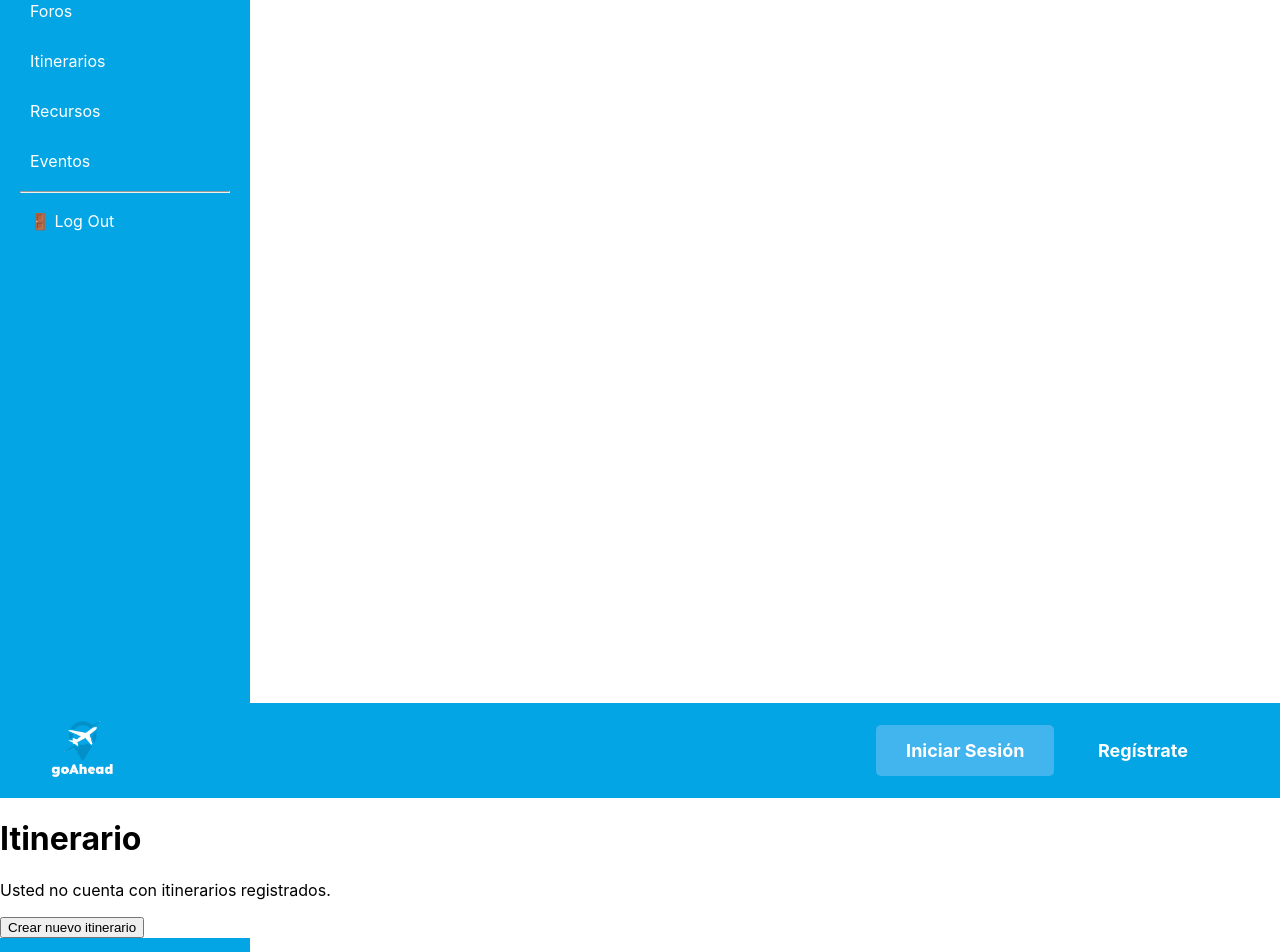
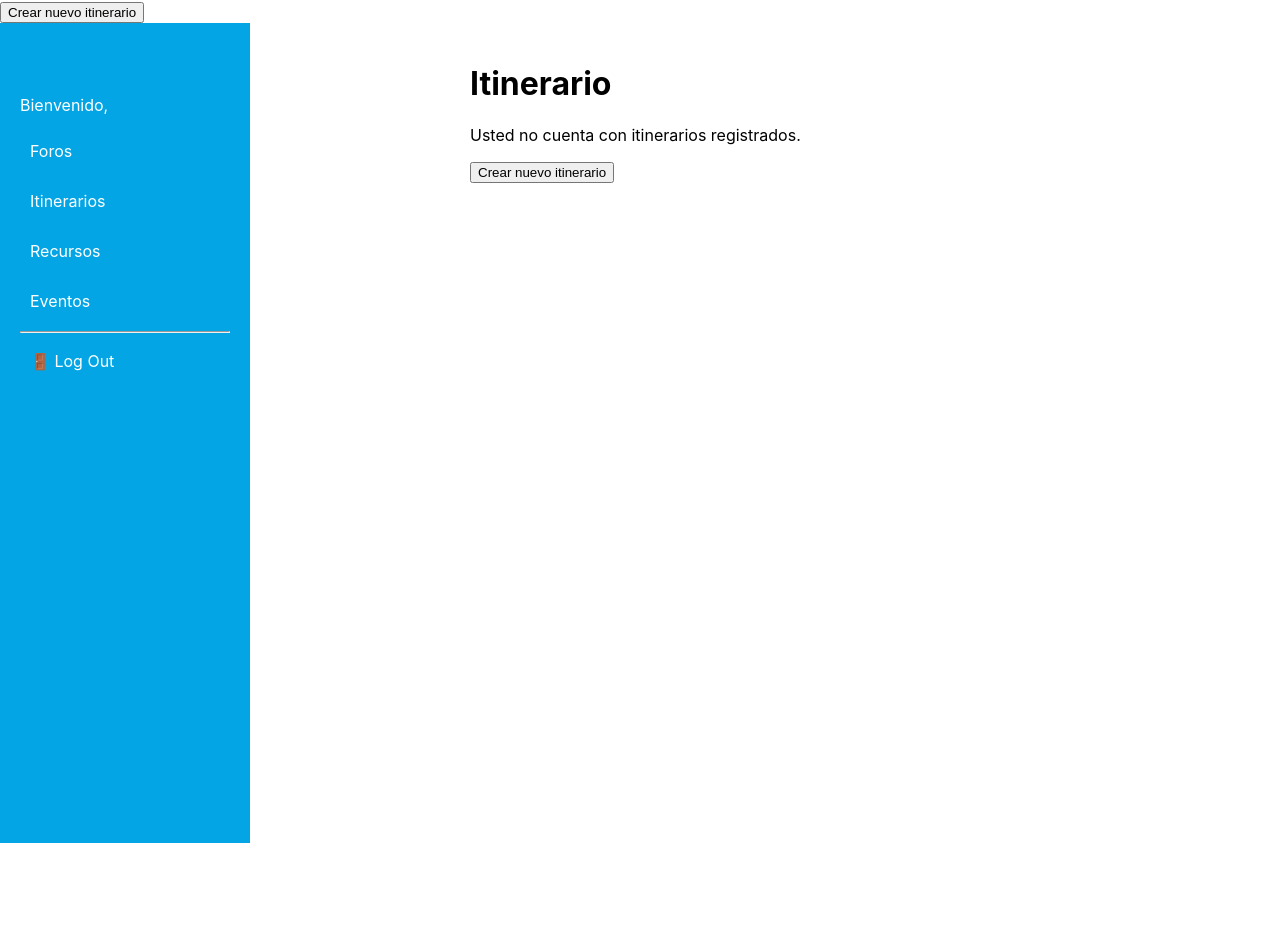
Before and after one commit to aleeeec02/goahead-ultimate, a React (Create React App) app in the folder react-node-app/client/: page /Itinerarios in a window 1280 px wide. Shown: the part 212-1164 px from the top of the page. After the commit the page ends 1055 px from the top, so only its background shows below. Built offline with nearby package versions, Linux system fonts and the light colour scheme.

Commit message:
Itinerarios

```diff
--- a/react-node-app/client/src/App.js
+++ b/react-node-app/client/src/App.js
@@ -3,7 +3,6 @@ import React from 'react';
 import './App.css';
 import Topbar from './Pages/Topbar';
 import Sidebar from './Pages/Sidebar';
-import Itinerarios from './Pages/Itinerarios';
 
 import Rutas from './rutas';
 
--- a/react-node-app/client/src/Pages/Itinerarios.js
+++ b/react-node-app/client/src/Pages/Itinerarios.js
@@ -6,18 +6,13 @@ import Rutas from '../rutas';
 
 function Itinerarios() {
   return (
-    <div className="itinerarios-page">
-      <Sidebar />
-      <div className="Itinerarios-content">
-        <Topbar />
-        <div className="Itinerarios-main">
+
+        <div>
           <h1>Itinerario</h1>
           <p>Usted no cuenta con itinerarios registrados.</p>
           <button>Crear nuevo itinerario</button>
           {}
         </div>
-      </div>
-    </div>
   );
 }
 
--- a/react-node-app/client/src/rutas.js
+++ b/react-node-app/client/src/rutas.js
@@ -4,7 +4,7 @@ import { Routes, Route } from 'react-router-dom';
 import FormularioLogin from './Pages/formulario-login';
 import FormularioRegistro from './Pages/formulario-register';
 import FormularioPassword from './Pages/formulario-forgot-password';
-import Itinerario from './Pages/Itinerarios';
+import Itinerarios from './Pages/Itinerarios';
 
 const Rutas = () => {
   return (
@@ -12,7 +12,7 @@ const Rutas = () => {
       <Route path="/login" element={<FormularioLogin />} />
       <Route path="/registro" element={<FormularioRegistro />} />
       <Route path="/forgotPassword" element={<FormularioPassword />} />
-      <Route path="/itinerarios" element={<Itinerario />} />
+      <Route path="/Itinerarios" element={<Itinerarios />} />
     </Routes>
   );
 };
--- a/react-node-app/package.json
+++ b/react-node-app/package.json
@@ -1,7 +1,6 @@
 {
   "name": "react-node-app",
   "version": "1.0.0",
-  "description": "",
   "main": "index.js",
   "scripts": {
     "start": "node server/index.js"
@@ -11,5 +10,6 @@
   "license": "ISC",
   "dependencies": {
     "express": "^4.18.2"
-  }
+  },
+  "description": ""
 }
```
